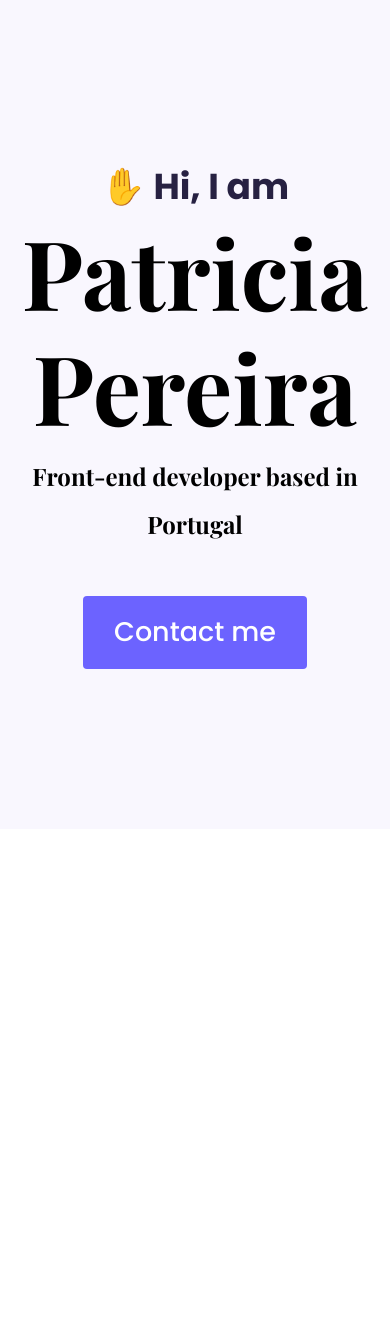
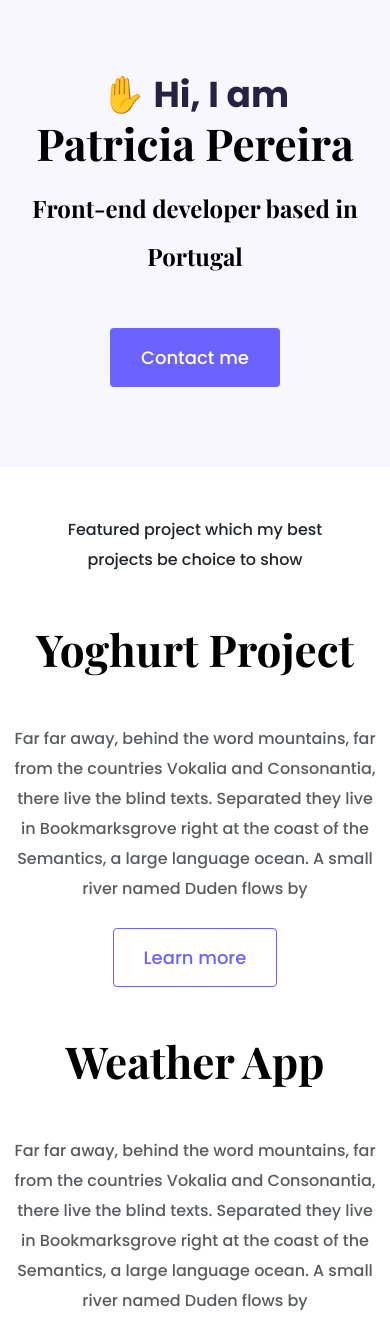
Before and after one commit to Strelna/portfolio-by-figma, a plain HTML site: page index.html in a window 390 px wide. Shown: the top 1319 px of the page. Before the commit the page ends 844 px from the top, so only its background shows below. Drawn offline with nearby package versions, Linux system fonts and the light colour scheme.

Commit message:
added content homepage design

```diff
--- a/index.html
+++ b/index.html
@@ -24,5 +24,48 @@
     <a href="#" class="btn btn-branding">Contact me</a>
   </div>
 </div>
+<p class="text-center m-5">Featured project which my best projects be choice to show</p>
+
+<div class="container">
+  <div class="row mb-5">
+    <div class="col d-none d-lg-block">
+      <img src="images/yoghurt.png" alt="yoghurt image" class="img-fluid">
+    </div>
+    <div class="col">
+      <div class="project-description">
+<h2 class="mb-5">Yoghurt Project</h2>
+<p class="mb-4 text-muted">Far far away, behind the word mountains, far from the countries Vokalia and Consonantia, there live the blind texts. Separated they live in Bookmarksgrove right at the coast of the Semantics, a large language ocean. A small river named Duden flows by</p>
+<a href="#" class="btn btn-banding-outline">Learn more</a>
+</div>
+    </div>
+  </div>
+
+  <div class="row mb-5">
+    <div class="col">
+      <div class="project-description">
+        <h2 class="mb-5">Weather App</h2>
+        <p class="mb-4 text-muted">Far far away, behind the word mountains, far from the countries Vokalia and Consonantia, there live the blind texts. Separated they live in Bookmarksgrove right at the coast of the Semantics, a large language ocean. A small river named Duden flows by</p>
+        <a href="#" class="btn btn-banding-outline">Learn more</a>
+      </div>
+    </div>
+    <div class="col d-none d-lg-block">
+      <img src="images/weather.png" alt="weather image" class="img-fluid">
+    </div>
+  </div>
+
+  <div class="row mb-5">
+    <div class="col d-none d-lg-block">
+      <img src="images/dictionary.png" alt="dictionary image" class="img-fluid">
+    </div>
+    <div class="col">
+      <div class="project-description">
+<h2 class="mb-5">Dictionary app</h2>
+<p class="mb-4 text-muted">Far far away, behind the word mountains, far from the countries Vokalia and Consonantia, there live the blind texts. Separated they live in Bookmarksgrove right at the coast of the Semantics, a large language ocean. A small river named Duden flows by</p>
+<a href="#" class="btn btn-banding-outline">Learn more</a>
+</div>
+    </div>
+  </div>
+
+</div>
 </body>
 </html>
--- a/styles/portfolio.css
+++ b/styles/portfolio.css
@@ -21,10 +21,15 @@ h6 {
 }
 h1 {
   font-size: 96px;
+  line-height: 1.5;
+}
+h2 {
+  font-size: 64px;
 }
 p {
-    font-family: var(--default-font-family)
     font-weight: normal;
+    font-size: 16px;
+    line-height: 30px;
 }
 .hero {
   background: var(--secondary-color);
@@ -48,6 +53,33 @@ p {
   background: var(--branding-color);
   border-radius: 4px;
   color: white;
-  font-size: 27px;
+  font-size: 18px;
+  line-height: 27px;
   padding: 15px 30px;
 }
+.btn-banding-outline {
+  color: var(--branding-color);
+  border: 1px solid var(--branding-color);
+  border-radius: 4px;
+  font-size: 18px;
+  line-height: 27px;
+  padding: 15px 30px;
+}
+.project-description {
+  padding: 120px 60px;
+}
+@media (max-width: 900px) {
+  h1 {
+    font-size: 44px;
+  }
+  h2 {
+    font-size: 44px;
+  }
+  .hero {
+    padding: 80px 20px;
+  }
+  .project-description {
+    padding: 0;
+    text-align: center;
+  }
+}
```
Also changed, not shown: images/dictionary.png (added), images/weather.png (added), images/yoghurt.png (added).
